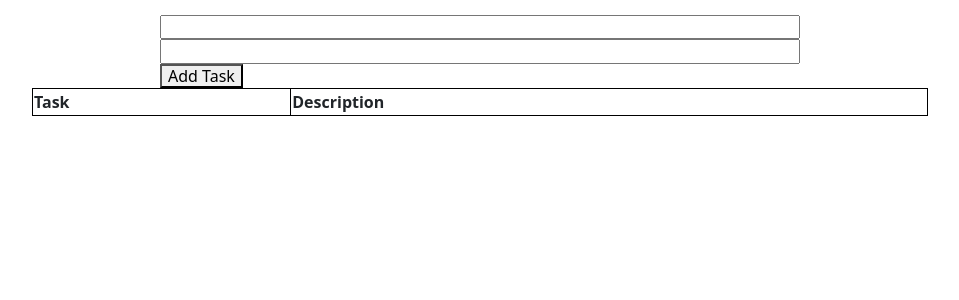
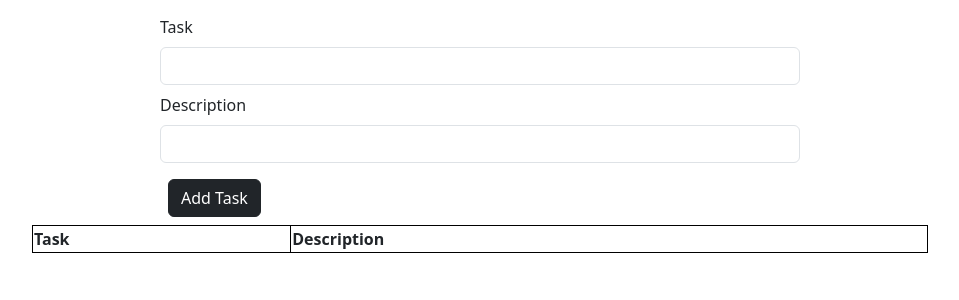
Before and after one commit to IrinaZinchenko/todo-list-react, a React app: page / in a window 1280 px wide. Shown: the top 300 px of the page, without its empty margins (175-1134 px from the left). Built offline with nearby package versions, Linux system fonts and the light colour scheme.

Commit message:
added some styles

```diff
--- a/src/components/app/App.jsx
+++ b/src/components/app/App.jsx
@@ -30,22 +30,20 @@ export default function App() {
     <div className = "todo-app">
       <div className = "todo-container">
         <div className = "inputs-container">
-          <input className = "task-name-input" type = "text" onChange = {handleChangeName}/>
-          <input className = "task-description-input" type = "text" onChange = {handleChangeDescription}/>
+          <label className = "form-label" for = "task-name-input">Task</label>
+          <input className = "task-name-input form-control mb-2" type = "text" id = "task-name-input" onChange = {handleChangeName}/>
+          <label className = "form-label" for = "task-description-input">Description</label>
+          <input className = "task-description-input form-control mb-2" type = "text" id = "task-description-input" onChange = {handleChangeDescription}/>
         </div>
-          <button className = "todo-btn" onClick = {handleClick}>Add Task</button>
+        <button className = "todo-btn btn btn-dark m-2" onClick = {handleClick}>Add Task</button>
       </div>
-
       <table>
         <tr>
           <th>Task</th>
           <th>Description</th>
         </tr>
-  {tasksList.map((elem, index) => <tr key={index}><td>{elem.name}</td><td>{elem.description}</td></tr>)}
+        {tasksList.map((elem, index) => <tr key = {index}><td>{elem.name}</td><td>{elem.description}</td></tr>)}
       </table>
-
-        {/* <ul className = "tasks-list">{tasksList.map((elem, index) => <li key = {index}><div>{elem.name}</div><div>{elem.description}</div></li>)}
-        </ul> */}
     </div>
   );
 }
```
Lines whose indentation alone changed are shown as unchanged.
